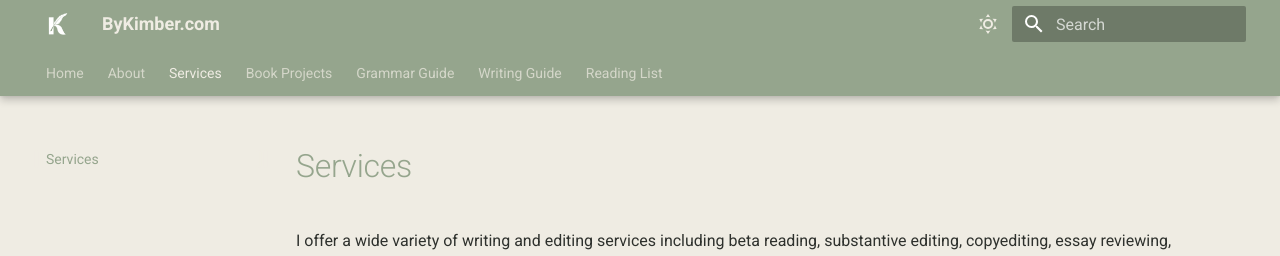
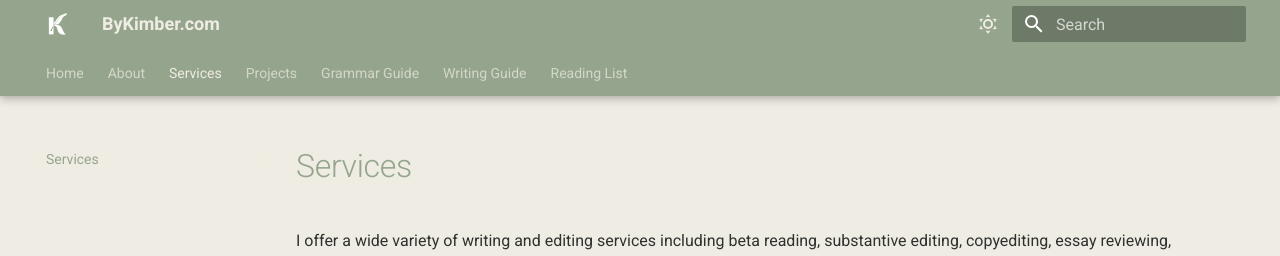
Before and after one commit to moonfIower/bykimber, an MkDocs documentation site: the page built from docs/my-services.md, in a window 1280 px wide. Shown: the top 256 px of the page. Built offline with MkDocs 1.6.1 and Material for MkDocs 9.7.7, drawn with Linux system fonts in a browser that asks for light colours; part of the change alters nothing that is shown.

```diff
--- a/mkdocs.yml
+++ b/mkdocs.yml
@@ -4,17 +4,40 @@ site_url: https://bykimber.com
 docs_dir: docs
 
 nav:
-  - Home : index.md
+  - Home: index.md
   - About: about-me.md
   - Services: my-services.md
-  - Book Projects:
+  - Projects:
     - book-projects/index.md
     - book-projects/dragon-witch.md
     - book-projects/butterfly-house.md
     - book-projects/teeth.md
     - book-projects/the-hidden.md
-  - Grammar Guide: grammar-guide/index.md
-  - Writing Guide: writing-guide/index.md
+  - Grammar Guide:
+    - grammar-guide/index.md
+    - grammar-guide/substantive-editing.md
+    - grammar-guide/copyediting.md
+    - grammar-guide/phrases-of-speech.md
+    - grammar-guide/common-confusions.md
+    - grammar-guide/sentence-structures.md
+    - grammar-guide/pov-tense-tone.md
+    - grammar-guide/punctuation.md
+    - grammar-guide/numbers.md
+    - grammar-guide/style-guides.md
+    - grammar-guide/grammar-tips.md
+  - Writing Guide:
+    - writing-guide/index.md
+    - writing-guide/prewriting-checklist.md
+    - writing-guide/writing-process.md
+    - writing-guide/world-building.md
+    - writing-guide/character-development.md
+    - writing-guide/theme-work.md
+    - writing-guide/story-outlining.md
+    - writing-guide/chapter-outlining.md
+    - writing-guide/genre-guidelines.md
+    - writing-guide/inclusive-language.md
+    - writing-guide/manuscript-formatting.md
+    - writing-guide/writing-tips.md
   - Reading List: reading-list.md
 
 use_directory_urls: true
```
Also changed, not shown: docs/.obsidian/workspace.json.
